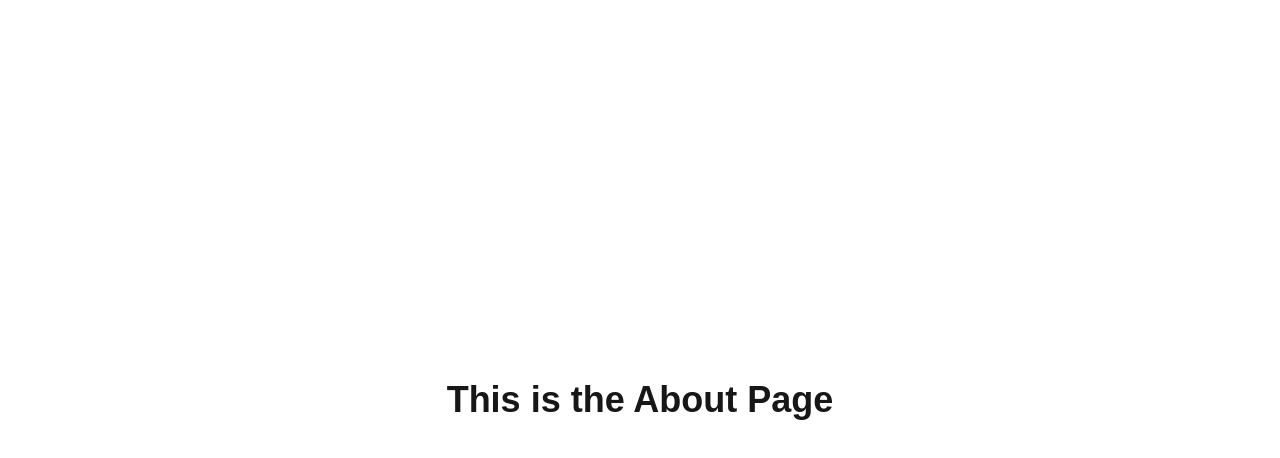
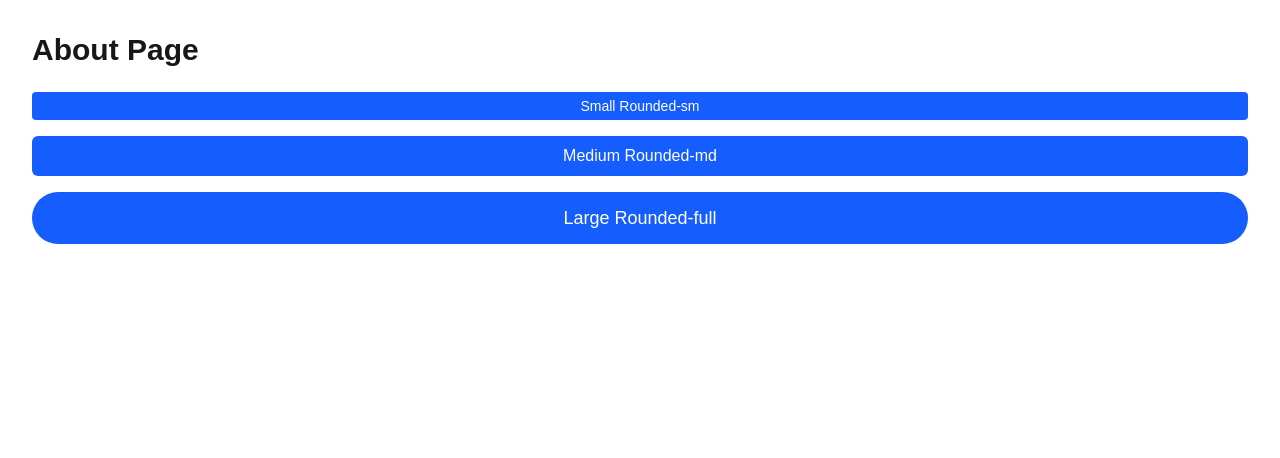
Before and after one commit to joelanarba/alx-project-0x02-setup, a Next.js app in the folder alx-project-0x02/: page /about in a window 1280 px wide. Shown: the top 458 px of the page. Built offline with nearby package versions, Linux system fonts and the light colour scheme.

Commit message:
feat: add reusable Button component with size and shape props, used on /about page

```diff
--- /dev/null
+++ b/alx-project-0x02/components/common/Button.tsx
@@ -0,0 +1,25 @@
+import React from 'react'
+import { ButtonProps } from '@/interfaces'
+
+const sizeClasses = {
+  small: 'px-3 py-1 text-sm',
+  medium: 'px-4 py-2 text-base',
+  large: 'px-5 py-3 text-lg',
+}
+
+export default function Button({
+  text,
+  size = 'medium',
+  shape = 'rounded-md',
+  onClick,
+  className = '',
+}: ButtonProps) {
+  return (
+    <button
+      onClick={onClick}
+      className={`bg-blue-600 text-white hover:bg-blue-700 ${sizeClasses[size]} ${shape} ${className}`}
+    >
+      {text}
+    </button>
+  )
+}
--- a/alx-project-0x02/interfaces/index.ts
+++ b/alx-project-0x02/interfaces/index.ts
@@ -19,3 +19,11 @@
   onClick?: () => void
   className?: string
 }
+
+export interface ButtonProps {
+  text: string
+  size?: 'small' | 'medium' | 'large'
+  shape?: 'rounded-sm' | 'rounded-md' | 'rounded-full'
+  onClick?: () => void
+  className?: string
+}
--- a/alx-project-0x02/pages/about.tsx
+++ b/alx-project-0x02/pages/about.tsx
@@ -1,7 +1,14 @@
+import Button from '@/components/common/Button'
+
 export default function AboutPage() {
   return (
-    <main className="flex min-h-screen items-center justify-center">
-      <h1 className="text-4xl font-bold">This is the About Page</h1>
+    <main className="p-8">
+      <h1 className="text-3xl font-bold mb-6">About Page</h1>
+      <div className="flex flex-col gap-4">
+        <Button text="Small Rounded-sm" size="small" shape="rounded-sm" />
+        <Button text="Medium Rounded-md" size="medium" shape="rounded-md" />
+        <Button text="Large Rounded-full" size="large" shape="rounded-full" />
+      </div>
     </main>
   )
 }
```
